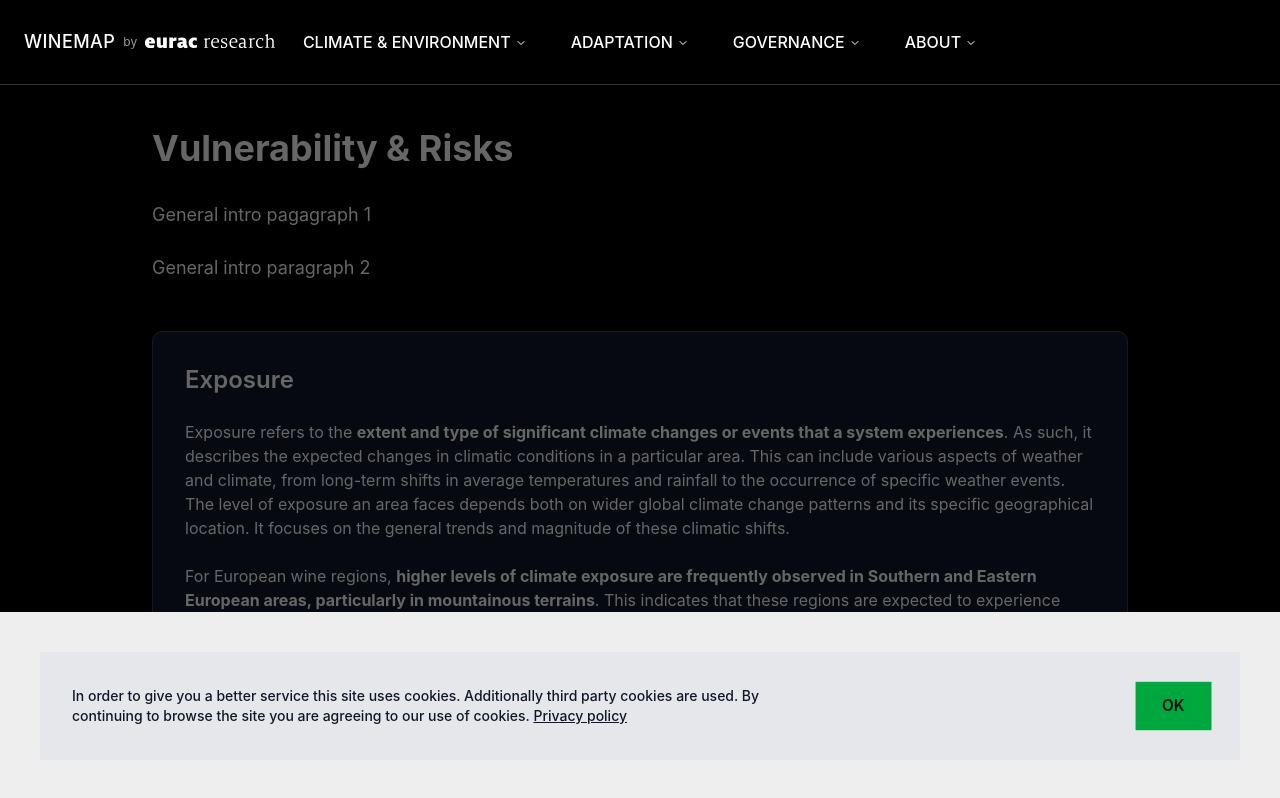
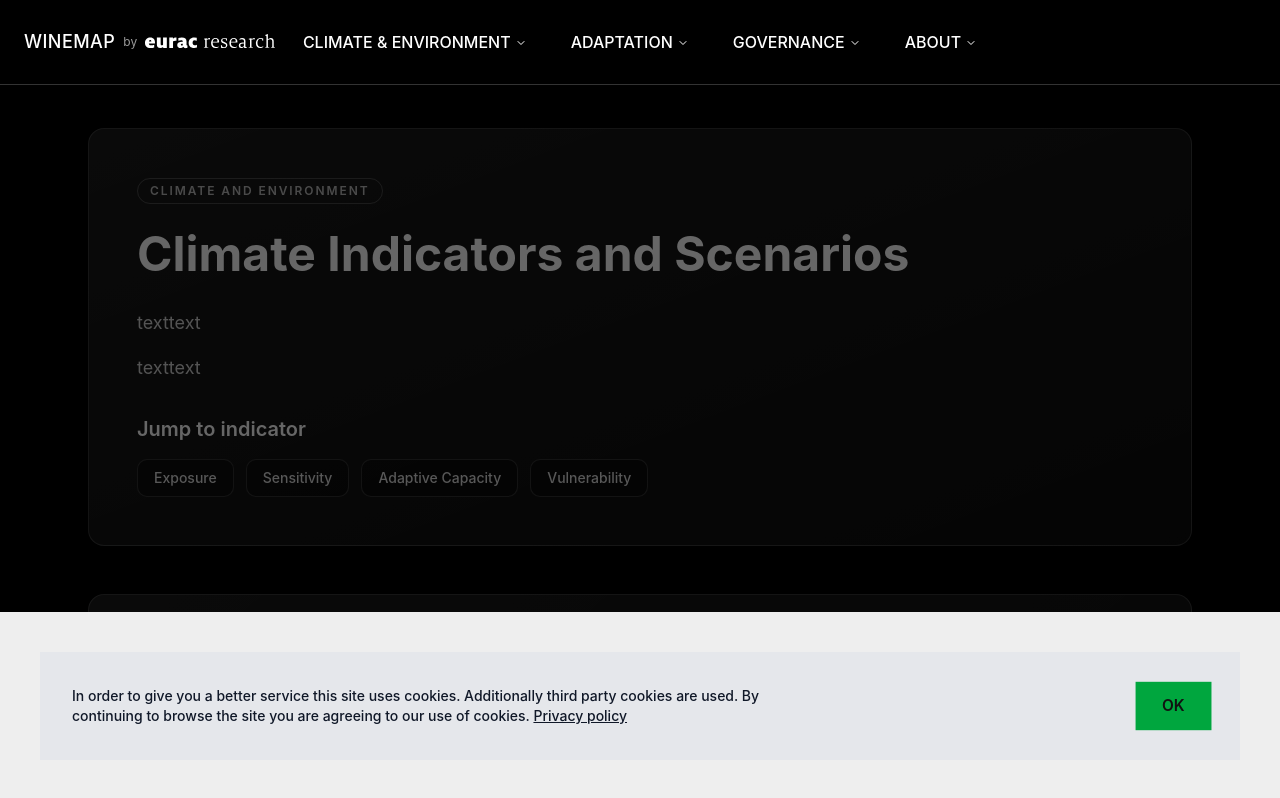
Before and after one commit to Eurac-Research/winemap, a Next.js app: page /climate-environment/vulnerability in a window 1280 px wide. Shown: the top 798 px of the page. Built offline with nearby package versions, Linux system fonts and the light colour scheme.

Commit message:
use sections in vulnerability page

```diff
--- a/src/app/climate-environment/ecosystem_services/page.tsx
+++ b/src/app/climate-environment/ecosystem_services/page.tsx
@@ -53,7 +53,7 @@ export default function EcosystemServicesPage() {
         <article className="space-y-12">
           <section className="rounded-2xl border border-white/15 bg-gradient-to-br from-white/10 to-white/5 p-8 md:p-12">
             <span className="inline-flex rounded-full border border-white/20 px-3 py-1 text-xs font-semibold uppercase tracking-[0.16em] text-white/70">
-              Ecosystem Services
+              Climate and Environment
             </span>
             <h1 className="mt-5 text-4xl font-bold leading-tight md:text-5xl">Ecosystem Services</h1>
             <p className="mt-6 max-w-4xl text-lg leading-relaxed text-white/80">
--- a/src/app/climate-environment/vulnerability/page.tsx
+++ b/src/app/climate-environment/vulnerability/page.tsx
@@ -3,48 +3,41 @@ import Image from "next/image";
 
 export default function VulnerabilityPage() {
   return (
-    <div className="min-h-screen bg-black text-white">
-      {/* Header Navigation
-      <header className="border-b border-gray-800 bg-black/50 backdrop-blur-sm sticky top-0 z-50">
-        <div className="container mx-auto px-6 py-4">
-          <Link
-            href="/"
-            className="text-white hover:text-gray-300 transition-colors flex items-center gap-2 text-lg font-semibold"
-          >
-            <svg
-              xmlns="http://www.w3.org/2000/svg"
-              width="20"
-              height="20"
-              viewBox="0 0 24 24"
-              fill="none"
-              stroke="currentColor"
-              strokeWidth="2"
-              strokeLinecap="round"
-              strokeLinejoin="round"
-            >
-              <path d="m3 9 9-7 9 7v11a2 2 0 0 1-2 2H5a2 2 0 0 1-2-2z" />
-              <polyline points="9 22 9 12 15 12 15 22" />
-            </svg>
-            WINEMAP
-          </Link>
-        </div>
-      </header> */}
+    <main className="min-h-screen bg-black text-white">
+      <div className="mx-auto max-w-6xl px-6 py-32">
+        <article className="space-y-12">
+          <section className="rounded-2xl border border-white/15 bg-gradient-to-br from-white/10 to-white/5 p-8 md:p-12">
+            <span className="inline-flex rounded-full border border-white/20 px-3 py-1 text-xs font-semibold uppercase tracking-[0.16em] text-white/70">
+              Climate and Environment
+            </span>
+            <h1 className="mt-5 text-4xl font-bold leading-tight md:text-5xl">Climate Indicators and Scenarios</h1>
+            <p className="mt-6 max-w-4xl text-lg leading-relaxed text-white/80">
+              texttext
+            </p>
+            <p className="mt-4 max-w-4xl text-lg leading-relaxed text-white/80">
+              texttext
+            </p>
 
-      <div className="container mx-auto px-6 py-32 max-w-5xl">
-        {/* Page Content */}
-        <article className="prose prose-invert prose-lg max-w-none">
-          <h1 className="text-4xl font-bold mb-8">Vulnerability & Risks</h1>
+            <div className="mt-8" />
 
-          <p className="text-lg leading-relaxed mb-6">
-            General intro pagagraph 1
-          </p>
+            <h2 className="text-xl font-semibold text-white">Jump to indicator</h2>
+            <div className="mt-4 flex flex-wrap gap-3">
+              <a href="#exposure" className="rounded-lg border border-white/15 bg-black/30 px-4 py-2 text-sm font-medium text-white/85 transition-colors hover:border-[#E91E63] hover:text-white">
+                Exposure
+              </a>
+              <a href="#sensitivity" className="rounded-lg border border-white/15 bg-black/30 px-4 py-2 text-sm font-medium text-white/85 transition-colors hover:border-[#E91E63] hover:text-white">
+                Sensitivity
+              </a>
+              <a href="#adaptive-capacity" className="rounded-lg border border-white/15 bg-black/30 px-4 py-2 text-sm font-medium text-white/85 transition-colors hover:border-[#E91E63] hover:text-white">
+                Adaptive Capacity
+              </a>
+              <a href="#vulnerability" className="rounded-lg border border-white/15 bg-black/30 px-4 py-2 text-sm font-medium text-white/85 transition-colors hover:border-[#E91E63] hover:text-white">
+                Vulnerability
+              </a>
+            </div>
+          </section>
 
-          <p className="text-lg leading-relaxed mb-6">
-            General intro paragraph 2
-          </p>
-
-          {/* Box 1: Exposure */}
-          <div className="bg-gray-900 border border-gray-700 rounded-lg p-4 lg:p-8 my-12">
+          <section id="exposure" className="rounded-2xl border border-white/15 bg-gradient-to-br from-white/10 to-white/5 p-5 md:p-8">
             <h3 className="text-2xl font-semibold mb-6">Exposure</h3>
 
             <p className="mb-6">
@@ -70,10 +63,9 @@ export default function VulnerabilityPage() {
               </figcaption>
             </figure>
 
-          </div>
+          </section>
 
-          {/* Box 2: Sensitivity */}
-          <div className="bg-gray-900 border border-gray-700 rounded-lg p-4 lg:p-8 my-12">
+          <section id="sensitivity" className="rounded-2xl border border-white/15 bg-gradient-to-br from-white/10 to-white/5 p-5 md:p-8">
             <h3 className="text-2xl font-semibold mb-6">Sensitivity</h3>
 
             <p className="mb-6">
@@ -98,11 +90,9 @@ export default function VulnerabilityPage() {
                 Figure 2. Climate Change Sensitivity of European Wine Regions
               </figcaption>
             </figure>
+          </section>
 
-          </div>
-
-          {/* Box 3: Adaptive Capacity */}
-          <div className="bg-gray-900 border border-gray-700 rounded-lg p-4 lg:p-8 my-12">
+          <section id="adaptive-capacity" className="rounded-2xl border border-white/15 bg-gradient-to-br from-white/10 to-white/5 p-5 md:p-8">
             <h3 className="text-2xl font-semibold mb-6">Adaptive Capacity</h3>
 
             <p className="mb-6">
@@ -127,12 +117,10 @@ export default function VulnerabilityPage() {
                 Figure 3. Adaptive Capacity to Climate Change of European Wine Regions
               </figcaption>
             </figure>
+          </section>
 
-          </div>
-
-          {/* Box 4: Vulnerability */}
-          <div className="bg-gray-900 border border-gray-700 rounded-lg p-4 lg:p-8 my-12">
-            <h3 className="text-2xl font-semibold mb-6">Adaptive Capacity</h3>
+          <section id="vulnerability" className="rounded-2xl border border-white/15 bg-gradient-to-br from-white/10 to-white/5 p-5 md:p-8">
+            <h3 className="text-2xl font-semibold mb-6">Vulnerability</h3>
 
             <p className="mb-6">
               Vulnerability describes <b>how susceptible a system, such as a community, an environment, or an economy, is to the negative effects of climate change, including extreme weather and changing climate patterns</b>. It provides an overall understanding of the expected level of negative effects on a system due to external pressures. When assessing vulnerability, experts consider how much a system is exposed to climate changes, how sensitive it is to those changes, and its ability to adapt. Vulnerability thus brings together the concepts of exposure, sensitivity, and adaptive capacity.
@@ -156,8 +144,7 @@ export default function VulnerabilityPage() {
                 Figure 4. Climate Change Vulnerability of European Wine Regions
               </figcaption>
             </figure>
-
-          </div>
+          </section>
 
           <div className="border-t border-gray-700 pt-8">
             <Link href="/climate-environment" className="inline-flex items-center gap-2 text-sm text-gray-400 transition-colors hover:text-white">
@@ -166,6 +153,6 @@ export default function VulnerabilityPage() {
           </div>
         </article>
       </div>
-    </div>
+    </main>
   );
 }
```
